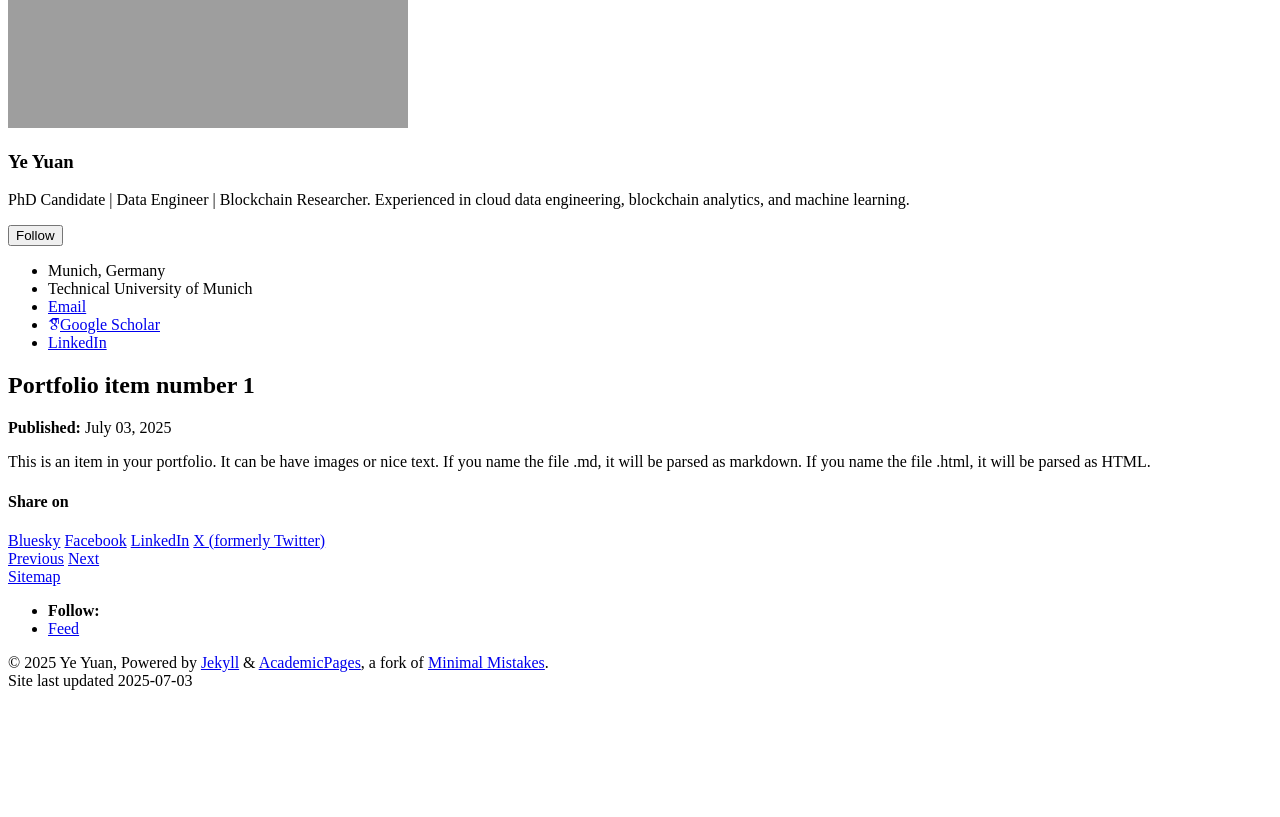
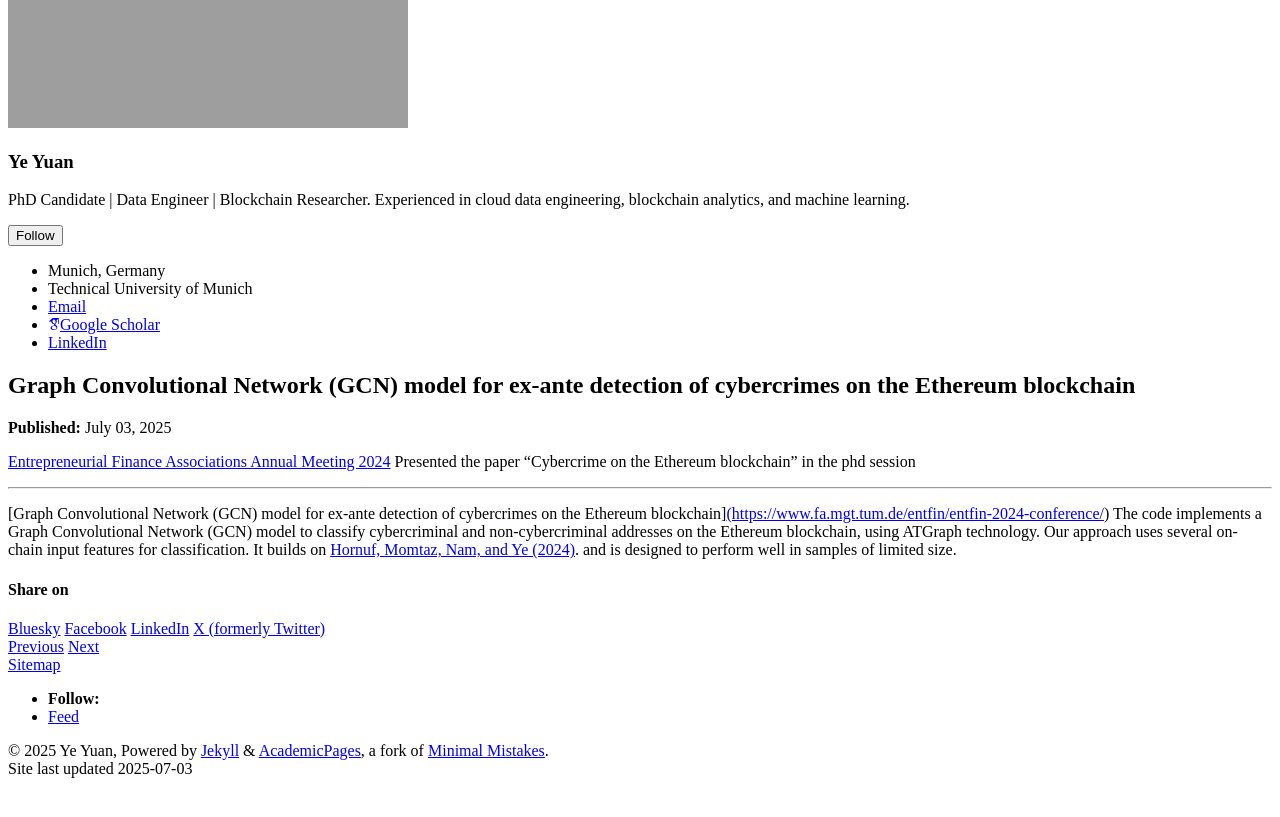
Before and after one commit to yuanye126/yuanye126.github.io, a Jekyll site: the page built from _portfolio/portfolio-1.md, in a window 1280 px wide and 900 px high, scrolled down 616 px. Shown: the top 817 px of the window. Built offline with Jekyll 4.4.1, drawn with Linux system fonts in a browser that asks for light colours; some web fonts are replaced.

Commit message:
Update portfolio-1.md

```diff
--- a/_portfolio/portfolio-1.md
+++ b/_portfolio/portfolio-1.md
@@ -1,7 +1,13 @@
 ---
-title: "Portfolio item number 1"
-excerpt: "Short description of portfolio item number 1<br/><img src='/images/500x300.png'>"
+title: "Graph Convolutional Network (GCN) model for ex-ante detection of cybercrimes on the Ethereum blockchain"
 collection: portfolio
+permalink: /portofolio/GCN for detection of cybercrimes
 ---
 
-This is an item in your portfolio. It can be have images or nice text. If you name the file .md, it will be parsed as markdown. If you name the file .html, it will be parsed as HTML.
+[Entrepreneurial Finance Associations Annual Meeting 2024](https://www.fa.mgt.tum.de/entfin/entfin-2024-conference/)
+Presented the paper "Cybercrime on the Ethereum blockchain" in the phd session
+
+
+---
+[Graph Convolutional Network (GCN) model for ex-ante detection of cybercrimes on the Ethereum blockchain][(https://www.fa.mgt.tum.de/entfin/entfin-2024-conference/](https://pypi.org/project/gcn-trainer/0.1.0/))
+The code implements a Graph Convolutional Network (GCN) model to classify cybercriminal and non-cybercriminal addresses on the Ethereum blockchain, using ATGraph technology. Our approach uses several on-chain input features for classification. It builds on [Hornuf, Momtaz, Nam, and Ye (2024)](https://www.sciencedirect.com/science/article/pii/S0378426625000391). and is designed to perform well in samples of limited size.
```
